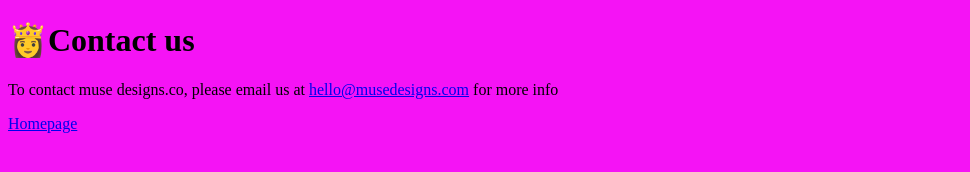
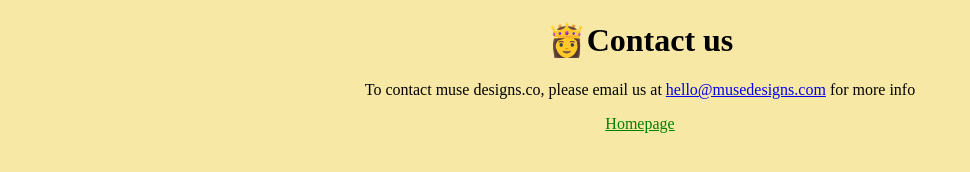
Before and after one commit to RahabMMM/Croissant, a plain HTML site: page contact.html in a window 1280 px wide. Shown: the whole page, without its empty margins (0-970 px from the left). Drawn offline with Linux system fonts and the light colour scheme.

Commit message:
Update style.css

```diff
--- a/style.css
+++ b/style.css
@@ -1,3 +1,24 @@
 body {
-    background-color: rgb(245, 19, 245);
+    background-color:  #f8e8a6;
 }
+h1 {
+    text-align: center;
+}
+.logo {
+    max-width: 100%;
+    border-radius: 10px;
+    display: block;
+    margin: 30px auto;
+
+}
+p {
+    text-align: center;
+  }
+footer {
+    text-align: center;
+  }
+
+  footer a {
+    margin: 0 10px;
+    color: green;
+  }
```
